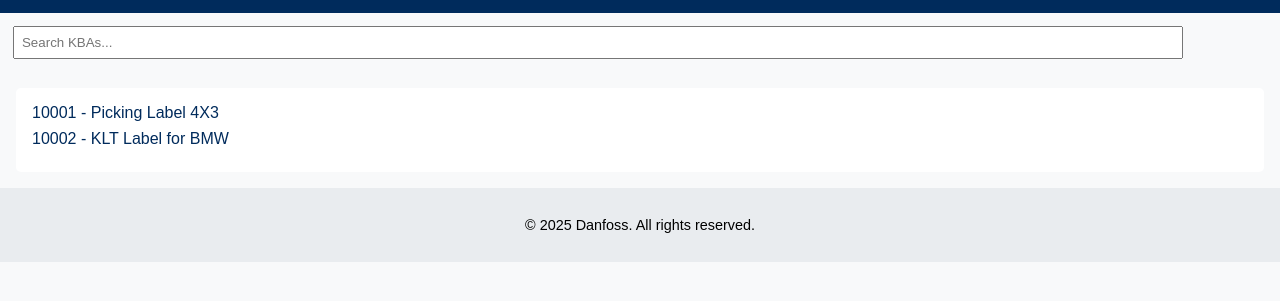
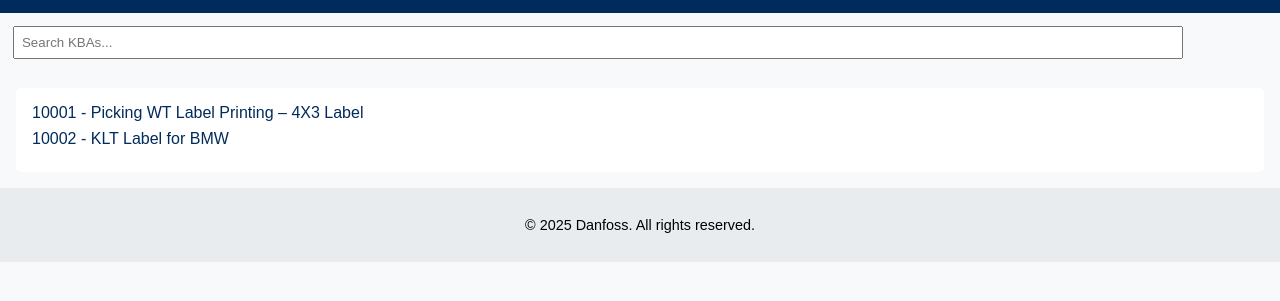
Before and after one commit to shravanthy33/KBA_NOTES, a plain HTML site: page kba-portal-2.html in a window 1280 px wide. Shown: the part 37-338 px from the top of the page. Drawn offline with Linux system fonts and the light colour scheme.

Commit message:
Update kba-portal-2.html

```diff
--- a/kba-portal-2.html
+++ b/kba-portal-2.html
@@ -39,9 +39,32 @@ let notesList = [];
 async function loadIndex() {
   try {
     const res = await fetch(INDEX_URL);
-    notesList = await res.json();
+    const ids = await res.json(); // index.json should just have IDs
+    notesList = [];
+
+    // Fetch each JSON file to get its Title
+    for (let entry of ids) {
+      const fileUrl = `${window.location.origin}/KBA_NOTES/${entry.id}.json`;
+      try {
+        const noteRes = await fetch(fileUrl);
+        if (!noteRes.ok) throw new Error(`HTTP error! status: ${noteRes.status}`);
+        const noteData = await noteRes.json();
+        notesList.push({
+          id: entry.id,
+          title: noteData.Title || entry.title || "Untitled KBA"
+        });
+      } catch (err) {
+        console.error(`Error loading ${entry.id}.json`, err);
+        notesList.push({
+          id: entry.id,
+          title: entry.title || "Untitled KBA"
+        });
+      }
+    }
+
     renderList(notesList);
   } catch (err) {
+    console.error("Error loading index.json", err);
     document.getElementById("results").innerHTML = "<p>Error loading index.json</p>";
   }
 }
```
